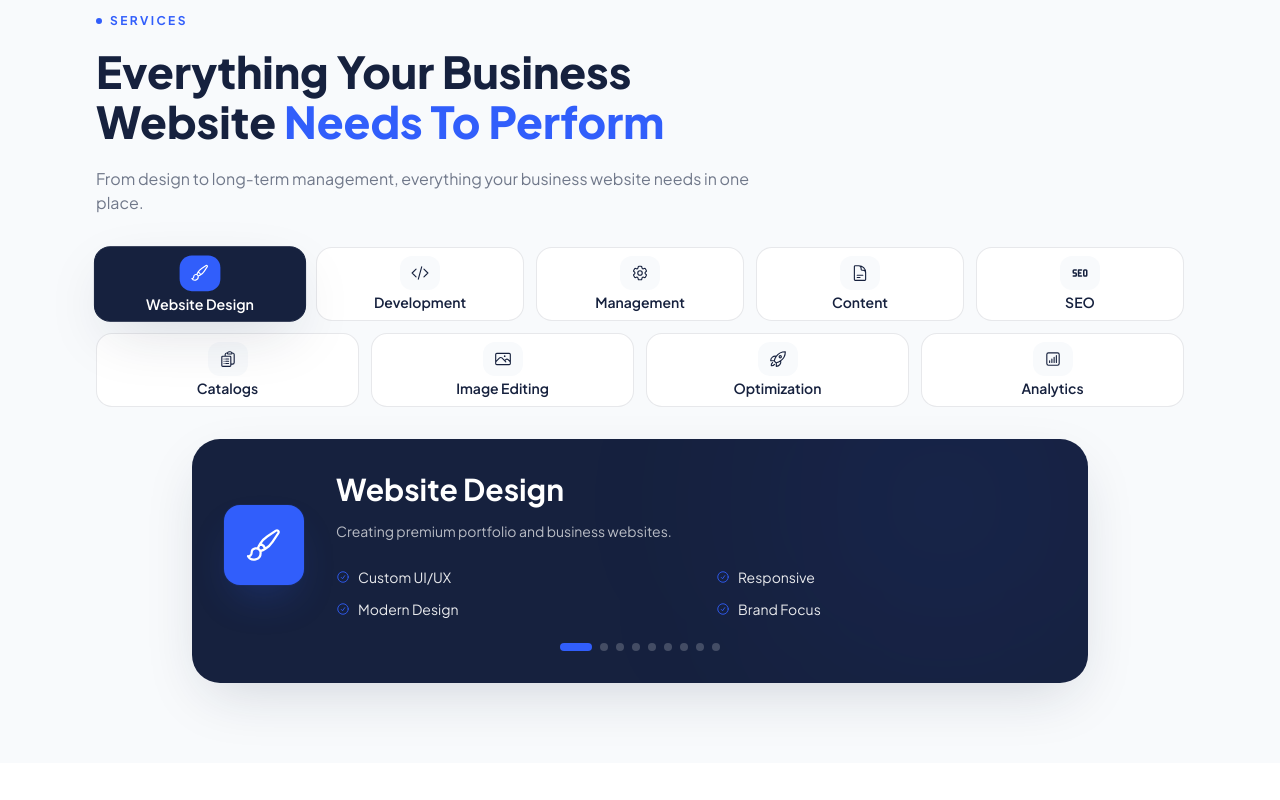
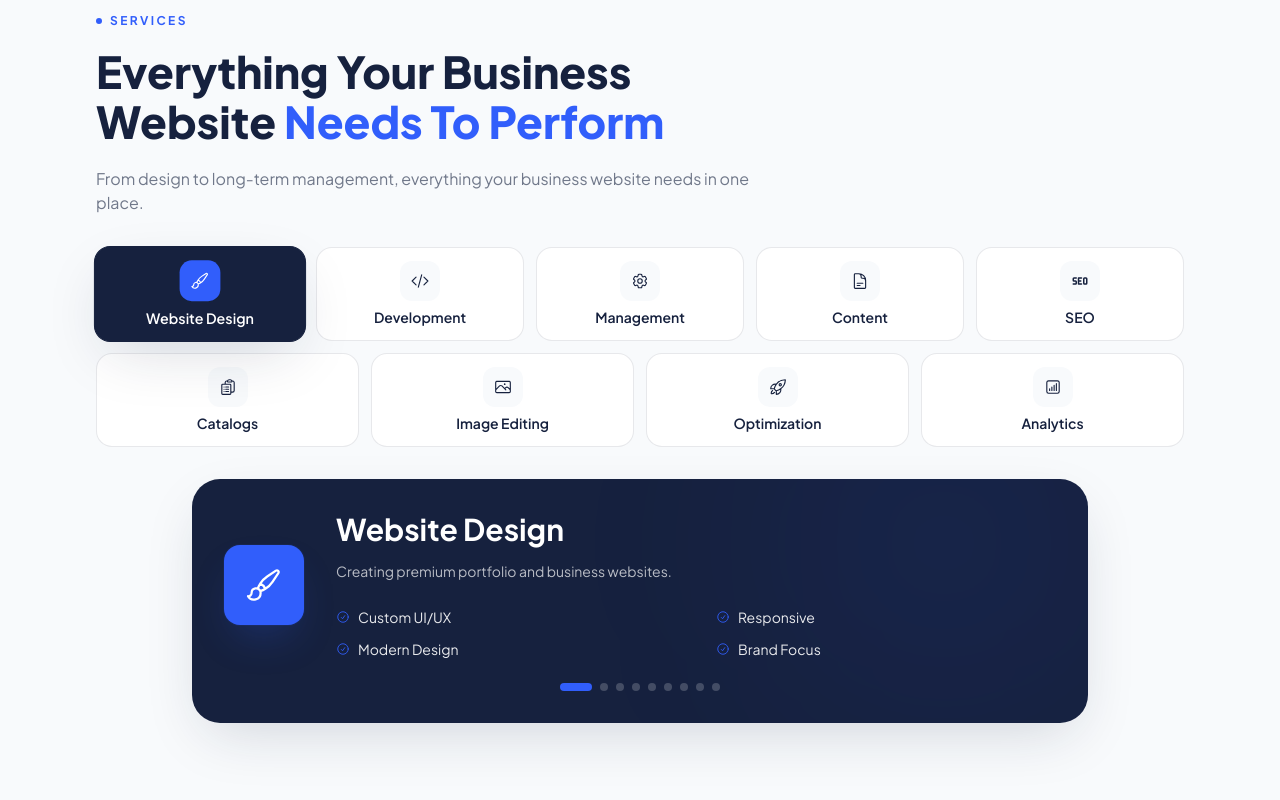
Before and after one commit to ahmedkhld99/Hero-Portfolio, a React (Vite) app: page / in a window 1280 px wide. Shown: the part 1652-2452 px from the top of the page. Built offline with nearby package versions, Linux system fonts and the light colour scheme.

Commit message:
Update services section

```diff
--- a/src/components/ServiceCard.jsx
+++ b/src/components/ServiceCard.jsx
@@ -16,7 +16,7 @@ export default function ServiceCard({
       : 'bg-white border-primary/10 hover:border-accent/30 hover:-translate-y-1 hover:shadow-lg'
   }`}
 >
-      <div className="flex h-[72px] flex-col items-center justify-center gap-1 px-2 py-2">
+  <div className="flex min-h-[92px] flex-col items-center justify-center gap-2 px-2 py-3">
 
     <div
       className={`flex h-10 w-10 items-center justify-center rounded-xl transition-all duration-300 ${
@@ -29,7 +29,7 @@ export default function ServiceCard({
     </div>
 
     <h3
-  className={`text-[12px] sm:text-[14px] font-semibold leading-tight text-center ${
+      className={`text-[12px] sm:text-[13px] lg:text-[14px] font-semibold leading-tight text-center break-words ${
         isActive ? 'text-white' : 'text-primary'
       }`}
     >
```
Lines whose indentation alone changed are shown as unchanged.
